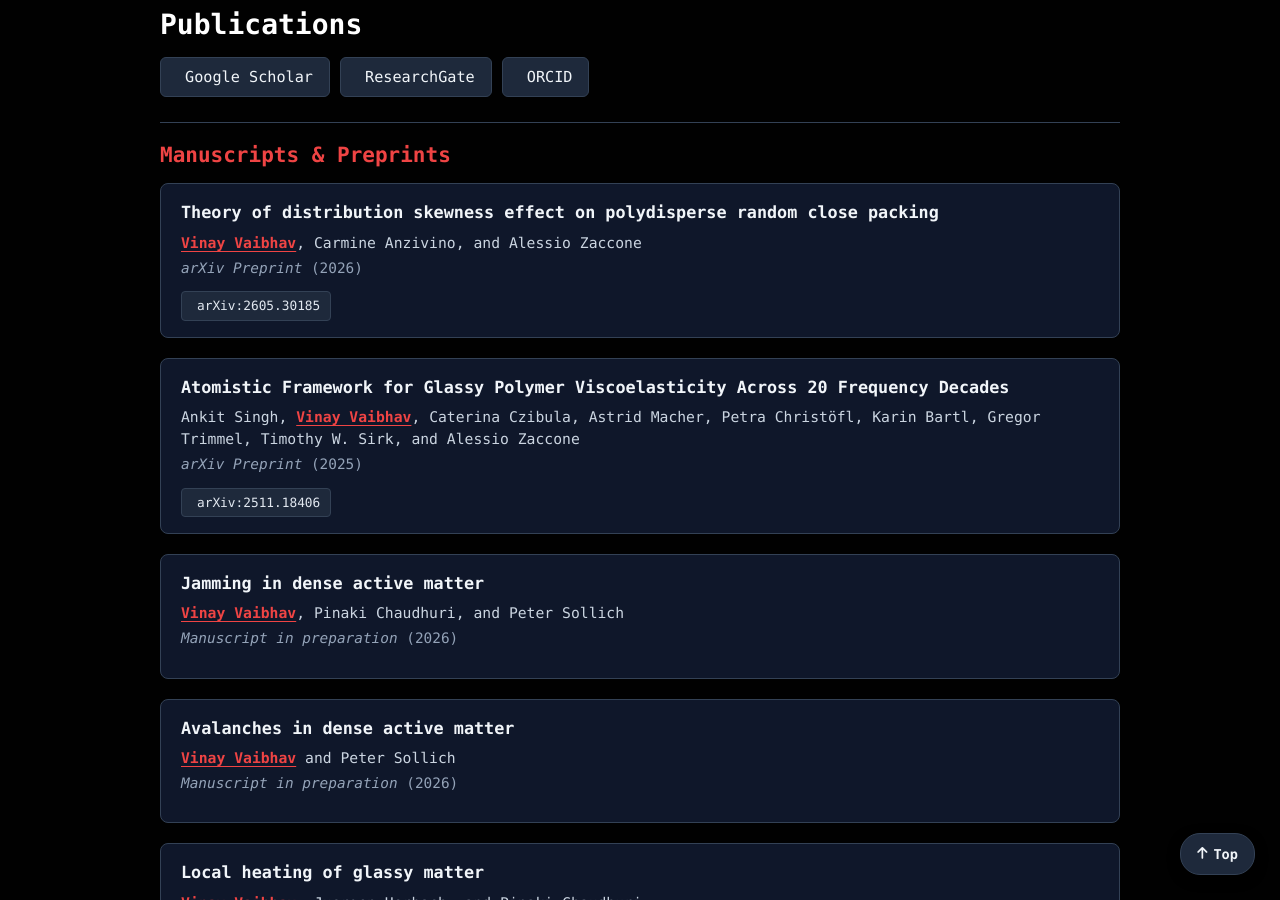
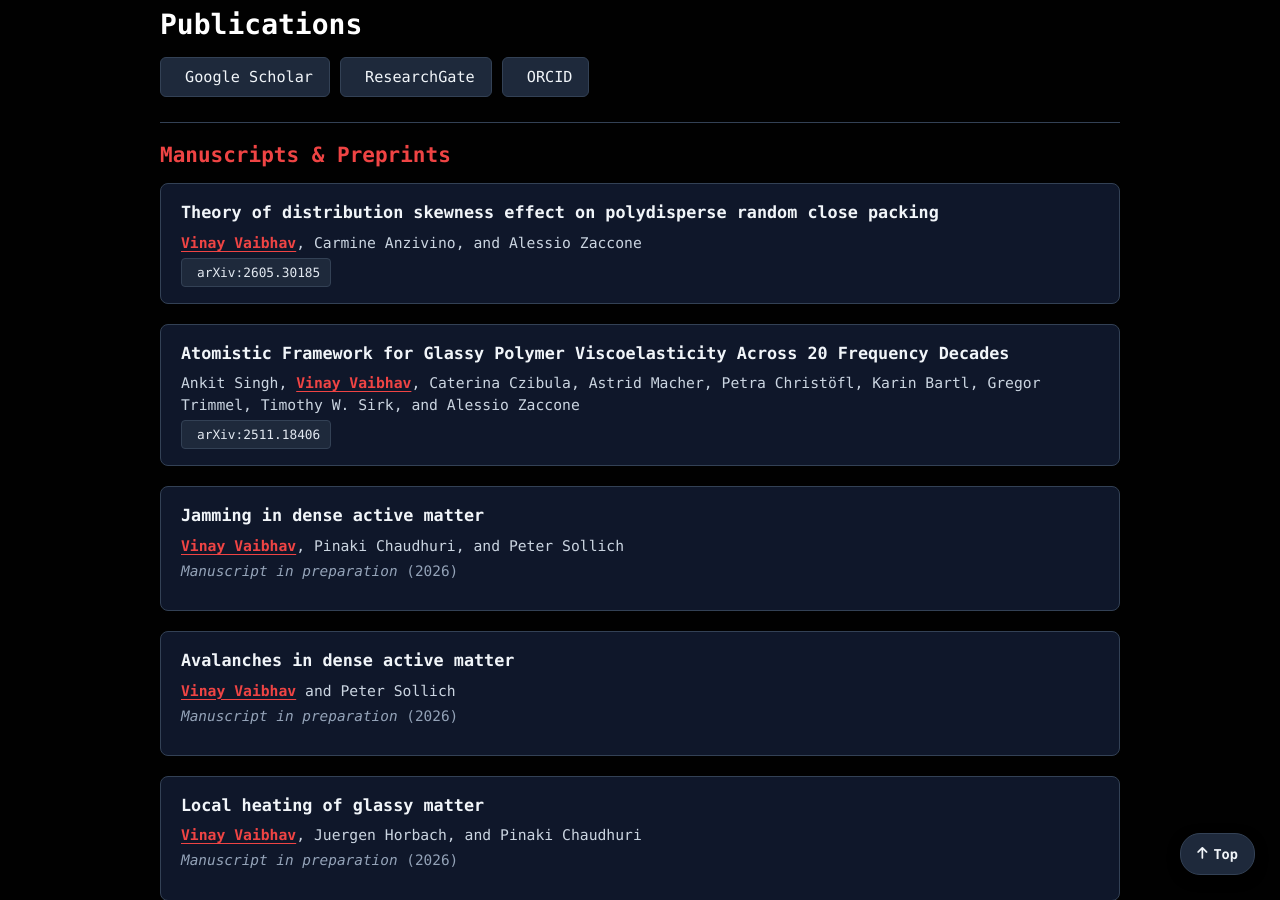
Before and after one commit to vinayphys/vinayphys.github.io, a Jekyll site: the page built from Publications.md, in a window 1280 px wide and 900 px high, scrolled down 498 px. Built offline with Jekyll 4.4.1, drawn with Linux system fonts in a browser that asks for light colours; a style sheet for code colours, icons or effects is not loaded.

Commit message:
Update Publications.md

```diff
--- a/Publications.md
+++ b/Publications.md
@@ -24,7 +24,6 @@ title: Publications
 <div class="pub-card">
   <div class="pub-title">Theory of distribution skewness effect on polydisperse random close packing</div>
   <div class="pub-authors"><strong>Vinay Vaibhav</strong>, Carmine Anzivino, and Alessio Zaccone</div>
-  <div class="pub-journal"><em>arXiv Preprint</em> (2026)</div>
   <div class="pub-links">
     <a href="https://arxiv.org/abs/2605.30185" target="_blank" rel="noopener noreferrer" class="btn-sm"><i class="ai ai-arxiv"></i> arXiv:2605.30185</a>
   </div>
@@ -33,7 +32,6 @@ title: Publications
 <div class="pub-card">
   <div class="pub-title">Atomistic Framework for Glassy Polymer Viscoelasticity Across 20 Frequency Decades</div>
   <div class="pub-authors">Ankit Singh, <strong>Vinay Vaibhav</strong>, Caterina Czibula, Astrid Macher, Petra Christöfl, Karin Bartl, Gregor Trimmel, Timothy W. Sirk, and Alessio Zaccone</div>
-  <div class="pub-journal"><em>arXiv Preprint</em> (2025)</div>
   <div class="pub-links">
     <a href="https://arxiv.org/abs/2511.18406" target="_blank" rel="noopener noreferrer" class="btn-sm"><i class="ai ai-arxiv"></i> arXiv:2511.18406</a>
   </div>
```
